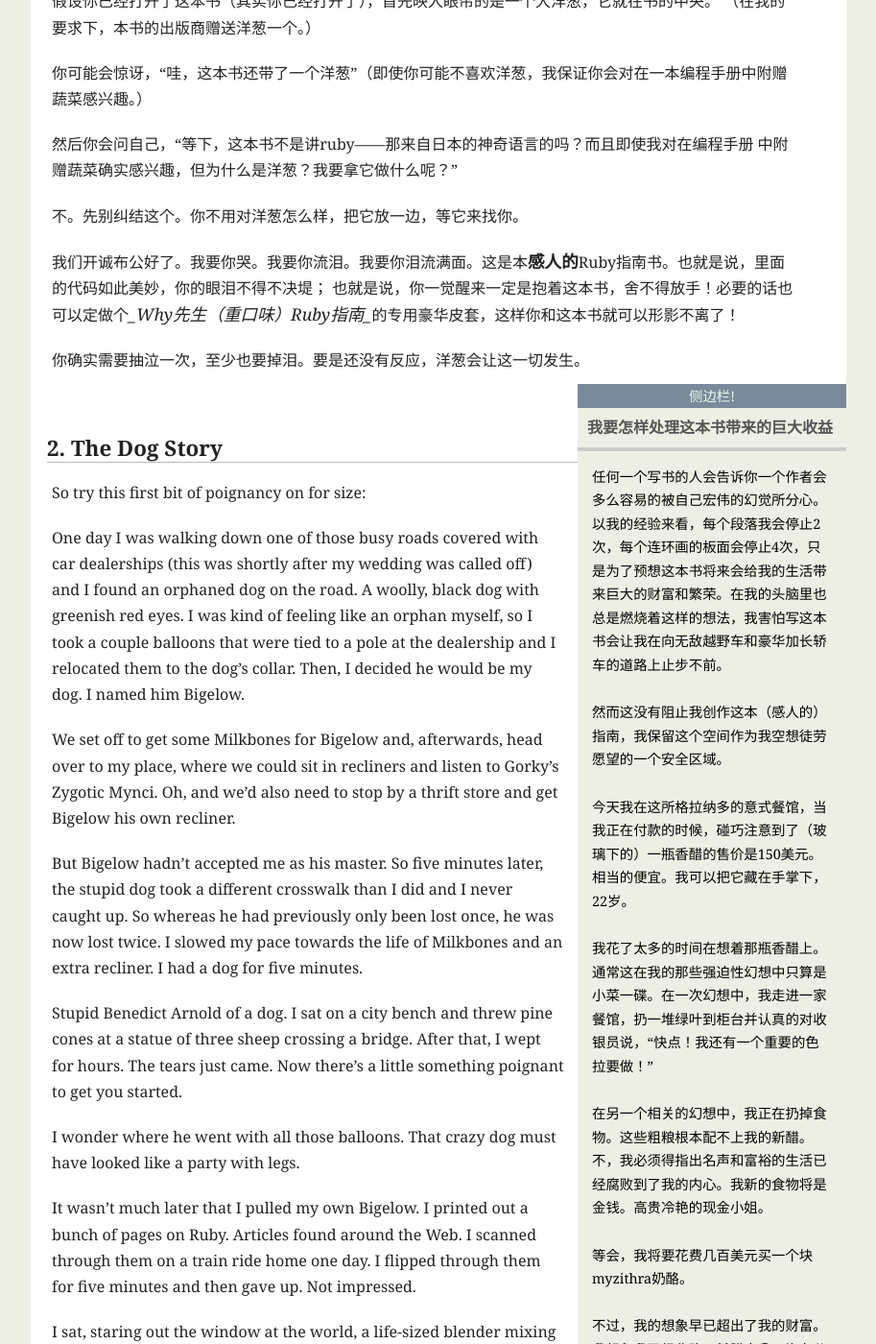
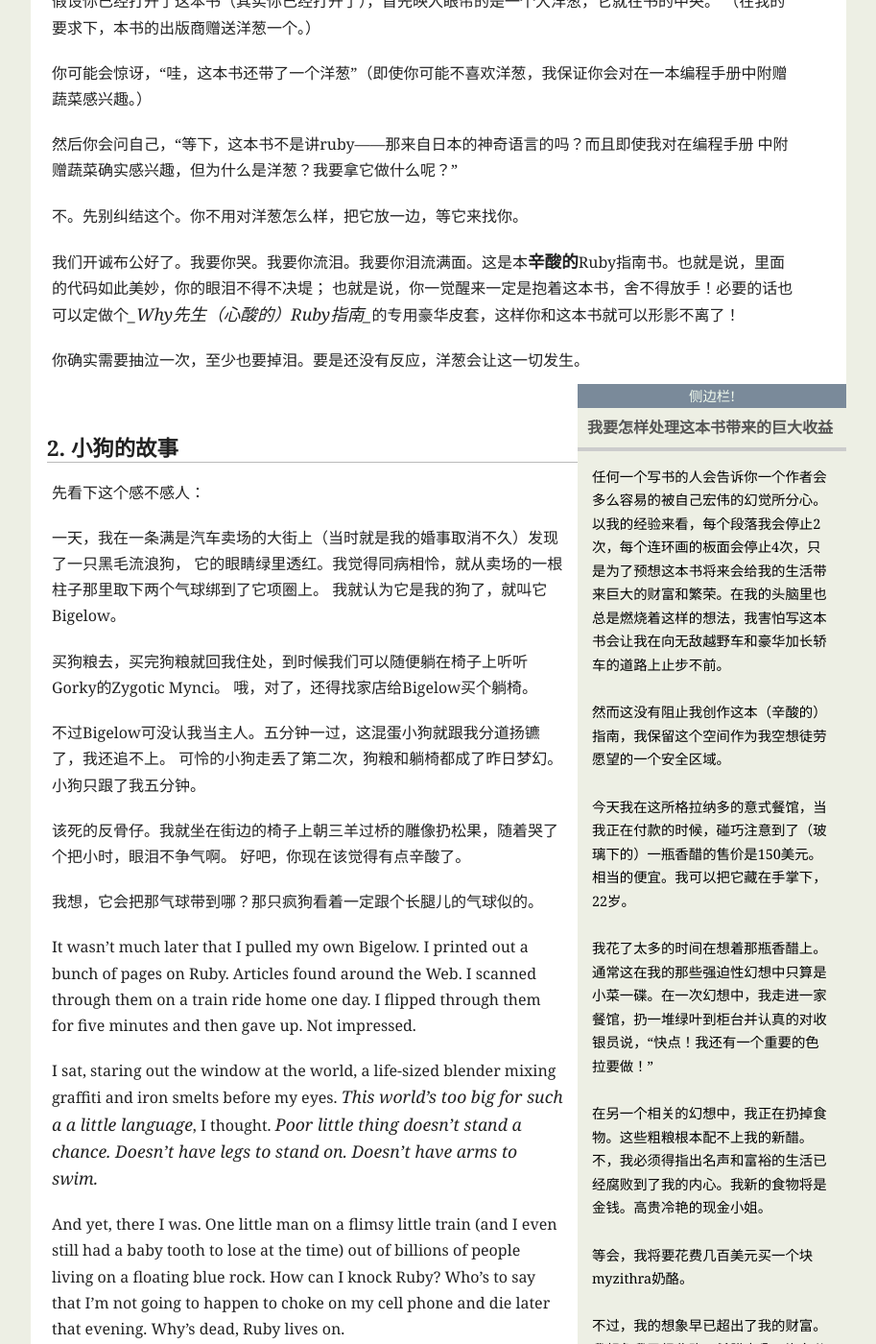
Before and after one commit to codecly259/poignant-guide-cn, a Jekyll site: the page built from _posts/1900-01-02-konichiwa-ruby.md, in a window 1280 px wide and 1400 px high, scrolled down 501 px. Shown: the whole window at 96% size, without its empty margins (183-1096 px from the left). Built offline with Jekyll 4.4.1, drawn with Linux system fonts in a browser that asks for light colours; Markdown is read by kramdown in place of the engine named in the settings.

Commit message:
第二章翻译增加

```diff
--- a/_posts/1900-01-02-konichiwa-ruby.md
+++ b/_posts/1900-01-02-konichiwa-ruby.md
@@ -27,8 +27,8 @@ sections:
 
 不。先别纠结这个。你不用对洋葱怎么样，把它放一边，等它来找你。
 
-我们开诚布公好了。我要你哭。我要你流泪。我要你泪流满面。这是本**感人的**Ruby指南书。也就是说，里面的代码如此美妙，你的眼泪不得不决堤；
-也就是说，你一觉醒来一定是抱着这本书，舍不得放手！必要的话也可以定做个*_Why先生（重口味）Ruby指南_*的专用豪华皮套，这样你和这本书就可以形影不离了！
+我们开诚布公好了。我要你哭。我要你流泪。我要你泪流满面。这是本**辛酸的**Ruby指南书。也就是说，里面的代码如此美妙，你的眼泪不得不决堤；
+也就是说，你一觉醒来一定是抱着这本书，舍不得放手！必要的话也可以定做个*_Why先生（心酸的）Ruby指南_*的专用豪华皮套，这样你和这本书就可以形影不离了！
 
 你确实需要抽泣一次，至少也要掉泪。要是还没有反应，洋葱会让这一切发生。
 
@@ -38,7 +38,7 @@ sections:
 
 任何一个写书的人会告诉你一个作者会多么容易的被自己宏伟的幻觉所分心。以我的经验来看，每个段落我会停止2次，每个连环画的板面会停止4次，只是为了预想这本书将来会给我的生活带来巨大的财富和繁荣。在我的头脑里也总是燃烧着这样的想法，我害怕写这本书会让我在向无敌越野车和豪华加长轿车的道路上止步不前。
 
-然而这没有阻止我创作这本（感人的）指南，我保留这个空间作为我空想徒劳愿望的一个安全区域。
+然而这没有阻止我创作这本（辛酸的）指南，我保留这个空间作为我空想徒劳愿望的一个安全区域。
 
 今天我在这所格拉纳多的意式餐馆，当我正在付款的时候，碰巧注意到了（玻璃下的）一瓶香醋的售价是150美元。相当的便宜。我可以把它藏在手掌下，22岁。
 
@@ -67,33 +67,24 @@ sections:
 
 <a name="section2"></a>
 
-## 2. The Dog Story
+## 2. 小狗的故事
 
-So try this first bit of poignancy on for size:
+先看下这个感不感人：
 
-One day I was walking down one of those busy roads covered with car dealerships
-(this was shortly after my wedding was called off) and I found an orphaned dog
-on the road. A woolly, black dog with greenish red eyes. I was kind of feeling
-like an orphan myself, so I took a couple balloons that were tied to a pole at
-the dealership and I relocated them to the dog’s collar. Then, I decided he
-would be my dog. I named him Bigelow.
+一天，我在一条满是汽车卖场的大街上（当时就是我的婚事取消不久）发现了一只黑毛流浪狗，
+它的眼睛绿里透红。我觉得同病相怜，就从卖场的一根柱子那里取下两个气球绑到了它项圈上。
+我就认为它是我的狗了，就叫它Bigelow。
 
-We set off to get some Milkbones for Bigelow and, afterwards, head over to my
-place, where we could sit in recliners and listen to Gorky’s Zygotic Mynci. Oh,
-and we’d also need to stop by a thrift store and get Bigelow his own recliner.
+买狗粮去，买完狗粮就回我住处，到时候我们可以随便躺在椅子上听听Gorky的Zygotic Mynci。
+哦，对了，还得找家店给Bigelow买个躺椅。
 
-But Bigelow hadn’t accepted me as his master. So five minutes later, the stupid
-dog took a different crosswalk than I did and I never caught up. So whereas he
-had previously only been lost once, he was now lost twice. I slowed my pace
-towards the life of Milkbones and an extra recliner. I had a dog for five
-minutes.
+不过Bigelow可没认我当主人。五分钟一过，这混蛋小狗就跟我分道扬镳了，我还追不上。
+可怜的小狗走丢了第二次，狗粮和躺椅都成了昨日梦幻。小狗只跟了我五分钟。
 
-Stupid Benedict Arnold of a dog. I sat on a city bench and threw pine cones at a
-statue of three sheep crossing a bridge. After that, I wept for hours. The tears
-just came. Now there’s a little something poignant to get you started.
+该死的反骨仔。我就坐在街边的椅子上朝三羊过桥的雕像扔松果，随着哭了个把小时，眼泪不争气啊。
+好吧，你现在该觉得有点辛酸了。
 
-I wonder where he went with all those balloons. That crazy dog must have looked
-like a party with legs.
+我想，它会把那气球带到哪？那只疯狗看着一定跟个长腿儿的气球似的。
 
 It wasn’t much later that I pulled my own Bigelow. I printed out a bunch of
 pages on Ruby. Articles found around the Web. I scanned through them on a train
```
